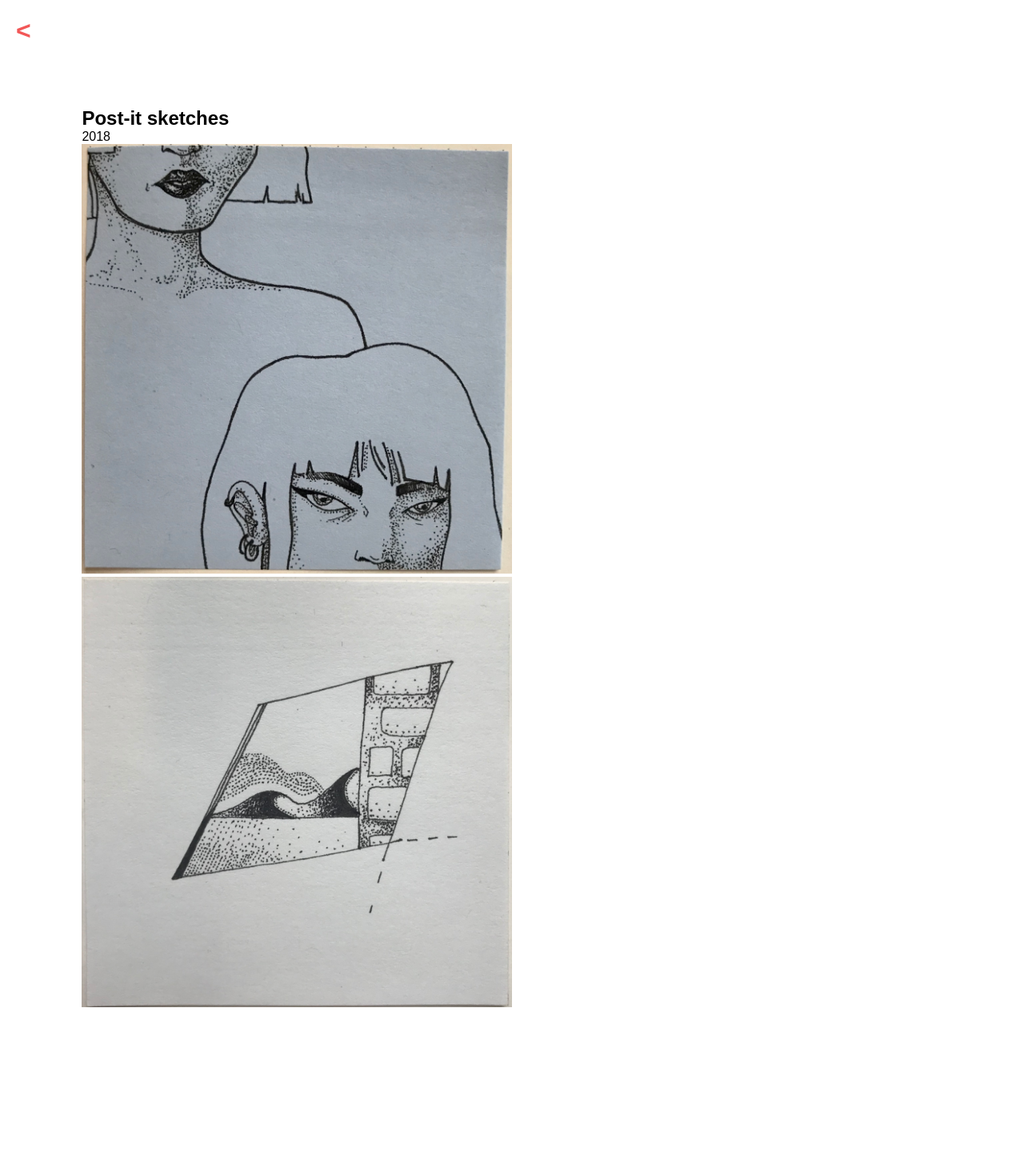
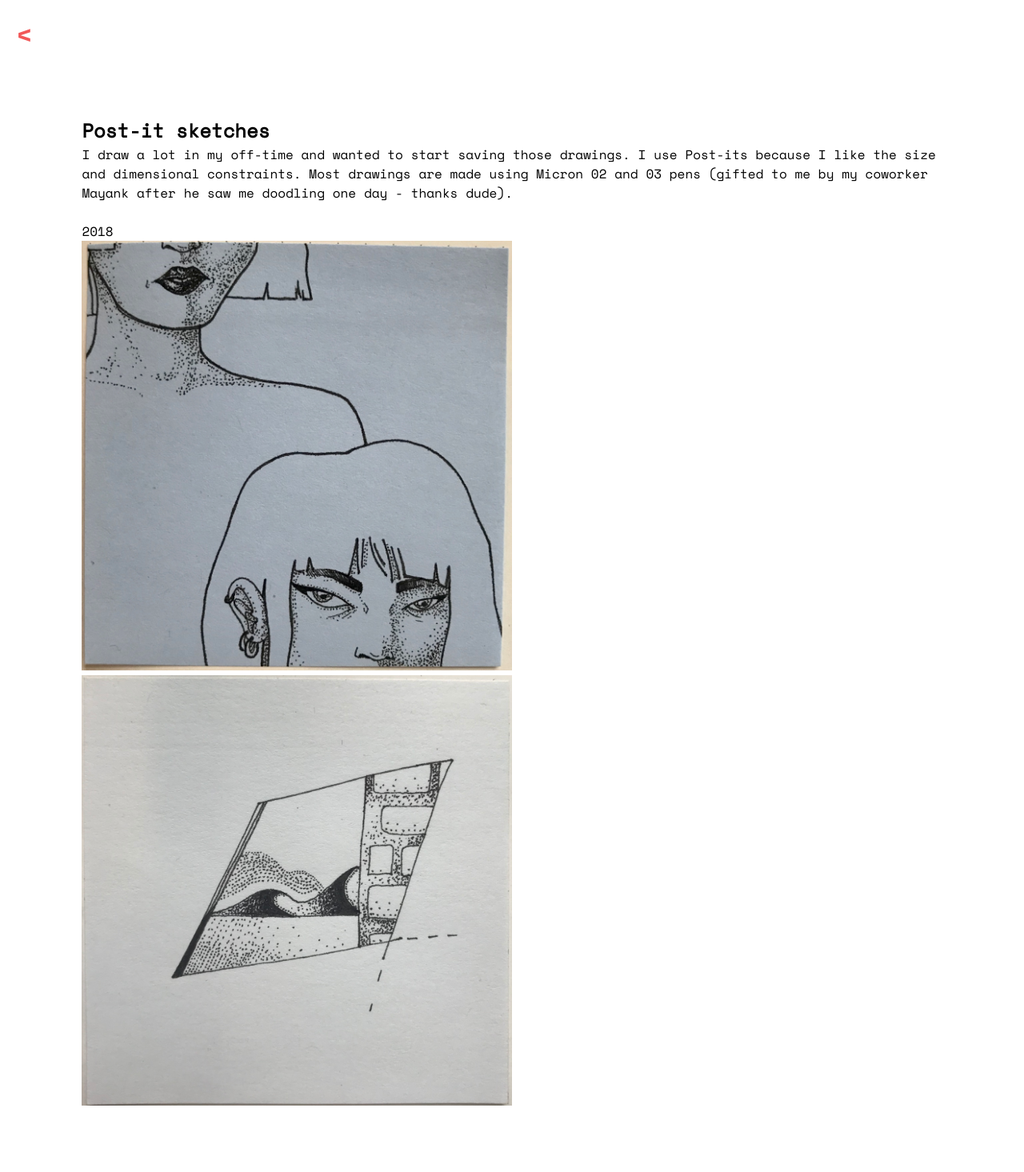
Before and after one commit to annie/annie.github.io, a Jekyll site: the page built from sketches.md, in a window 1280 px wide. Shown: the whole page at 80% size. Built offline with Jekyll 4.4.1, drawn with Linux system fonts in a browser that asks for light colours; before the commit the page ends 1340 px from its top, so only the background shows below that.

Commit message:
link font and add desc for sketch page

```diff
--- a/_layouts/photo-list.html
+++ b/_layouts/photo-list.html
@@ -6,6 +6,7 @@
     <meta name="viewport" content="width=device-width, initial-scale=1">
     <title>{{ page.title }}</title>
     <link rel="stylesheet" href="/css/style.css">
+    <link href="https://fonts.googleapis.com/css?family=Space+Mono" rel="stylesheet">
   </head>
   <body>
     <div class="back-button">
@@ -17,6 +18,8 @@
     </div>
     <div class="container">
       <h2>{{ page.title }}</h2>
+      I draw a lot in my off-time and wanted to start saving those drawings. I use Post-its because I like the size and dimensional constraints. Most drawings are made using Micron 02 and 03 pens (gifted to me by my coworker Mayank after he saw me doodling one day - thanks dude).
+      <br></br>
       <div>2018</div>
       {% for image in site.static_files reversed %}
         {% if image.path contains 'assets/sketches' %}
```
